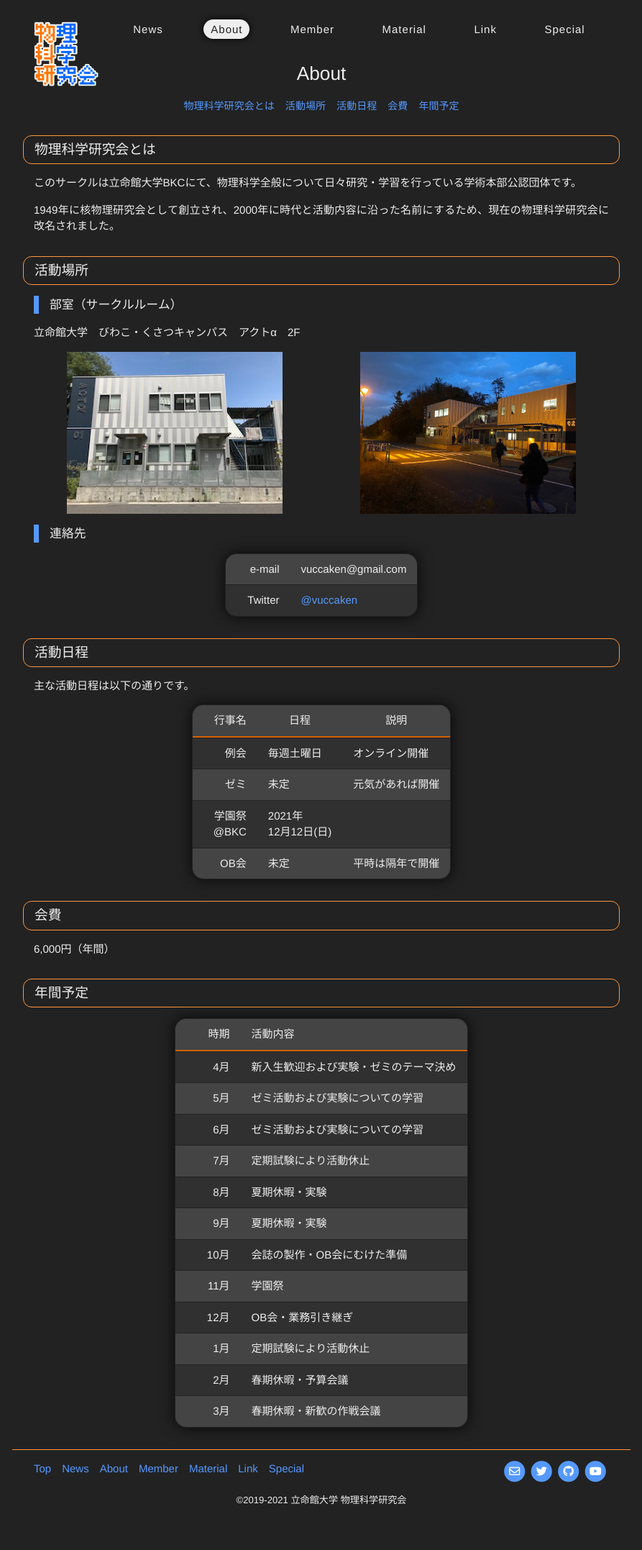
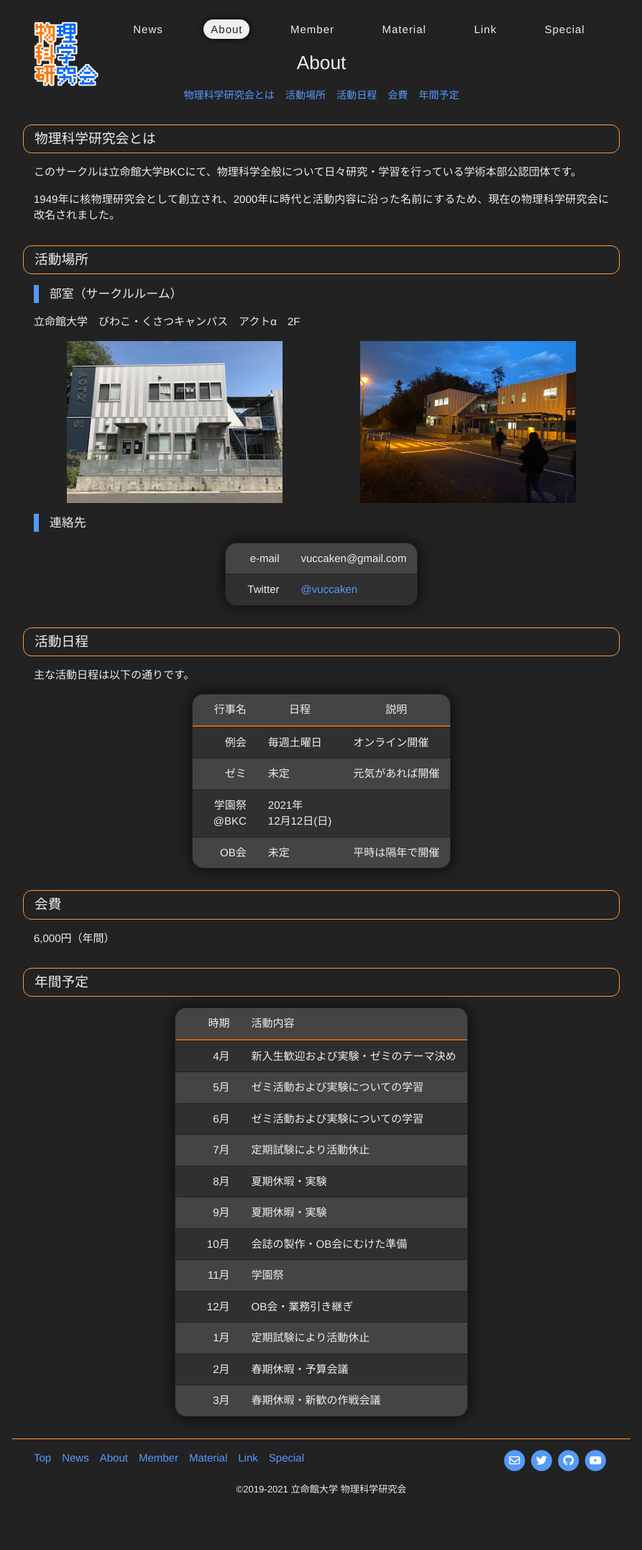
Before and after one commit to vuccaken/vuccaken.github.io, a Jekyll site: the page built from _pages/about.md, in a window 1280 px wide. Shown: the whole page at 72% size, without its empty margins (193-1086 px from the left). Built offline with Jekyll 4.4.1, drawn with Linux system fonts in a browser that asks for light colours; nearby versions of some CDN libraries.

Commit message:
余白の調整
特にスマホ表示での余白を大改造

```diff
--- a/_sass/_base.scss
+++ b/_sass/_base.scss
@@ -1,8 +1,9 @@
 html {
   font-size: $base-font-size;
-  // @media screen and (max-width: 480px) {
-  //   font-size: $small-font-size;
-  // }
+
+  @include media-query($on-mobile) {
+    font-size: $mobile-font-size;
+  }
 }
 
 
@@ -151,6 +152,11 @@
   th {
     font-weight: normal;
   }
+
+  @include media-query($on-mobile) {
+    width: 100%;
+    th, td {min-width: 0;}
+  }
 }
 
 
--- a/_sass/_layout.scss
+++ b/_sass/_layout.scss
@@ -1,10 +1,16 @@
 //
 // 共通
 //
+$logo-width: 90px;
+
 .site-header, .page-content, .site-footer {
   max-width: $content-width;
   margin: 0 auto;
   padding: 0 $spacing-unit;
+
+  @include media-query($on-mobile) {
+    padding: 0 $spacing-unit / 2;
+  }
 }
 
 //
@@ -14,7 +20,10 @@
   // border: solid 1px gold;
   // > * {border: solid 1px aqua;}
   margin-top: $spacing-unit;
-  margin-bottom: $spacing-unit;
+
+  @include media-query($on-mobile) {
+    margin-top: $spacing-unit / 2;
+  }
 
   a.site-title {
     position: absolute;
@@ -30,11 +39,12 @@
 
   img.site-logo {
     max-width: none;
-    width: 90px;
+    width: $logo-width;
+    margin-bottom: -6px; // 謎の空白をキャンセル
   }
 
   nav.site-nav {
-    margin-left: 90px + $spacing-unit / 2;
+    margin-left: $logo-width + $spacing-unit / 2;
   }
 
   ul.site-nav-list {
@@ -64,9 +74,10 @@
   }
 
   // 幅が狭くなってsite-navが折り返すタイミング
-  @media screen and (max-width: 650px) {
+  @include media-query(650px) {
     display: flex;
     align-items: center;
+    gap: $spacing-unit / 2;
 
     a.site-title {
       position: relative;
@@ -81,6 +92,13 @@
       flex-grow: 1;
     }
   }
+
+  @include media-query($on-mobile) {
+    nav.site-nav {
+      margin: 0 auto;
+      max-width: 250px;
+    }
+  }
 }
 
 
@@ -90,8 +108,17 @@
 .page-header {
   // border: solid 1px tomato;
   // > * {border: solid 1px aqua;}
-  padding: 0;
+  margin-top: $spacing-unit / 2;
   margin-bottom: $spacing-unit;
+
+  margin-left: auto;
+  margin-right: auto;
+  max-width: calc(100% - #{$logo-width} * 2 - #{$spacing-unit});
+
+  @include media-query($on-mobile) {
+    max-width: none;
+  }
+
   display: flex;
   flex-wrap: wrap;
   flex-direction: column;
@@ -117,7 +144,7 @@
     display: flex;
     flex-wrap: wrap;
     justify-content: center;
-    gap: $spacing-unit / 2;
+    gap: ($spacing-unit / 8) ($spacing-unit / 2);
   }
 }
 
@@ -130,13 +157,19 @@
   h2 {
     margin-left: -$space;
     margin-right: -$space;
-    padding: $space/3 $space;
+    padding: ($space / 3) $space;
     border: solid 1.5px $brand-color;
     border-radius: 12px;
+
+    @include media-query($on-mobile) {
+      margin-left: -$space / 2;
+      margin-right: -$space / 2;
+      padding: ($space / 6) ($space / 2);
+    }
   }
 
   h3 {
-    border-left: solid $space/2 $brand-color-sub;
+    border-left: solid ($space / 2) $brand-color-sub;
     padding-left: $space;
   }
 
@@ -270,7 +303,7 @@
     display: flex;
     flex-wrap: wrap;
     justify-content: center;
-    gap: $spacing-unit / 2;
+    gap: ($spacing-unit / 4) ($spacing-unit / 2);
   }
 
   .social-links {
--- a/_sass/initialize.scss
+++ b/_sass/initialize.scss
@@ -4,6 +4,7 @@
 $base-font-family: 'Helvetica Neue', Helvetica, Arial, 'ヒラギノ角ゴ Pro W3', 'Hiragino Kaku Gothic Pro', メイリオ, Meiryo, MS PGothic, sans-serif;
 $code-font-family: "Menlo", "Inconsolata", "Consolas", "Roboto Mono", "Ubuntu Mono", "Liberation Mono", "Courier New", monospace;
 $base-font-size:   15px !default;
+$mobile-font-size: 14px !default;
 $base-font-weight: 400 !default;
 $small-font-size:  $base-font-size * 0.875 !default;
 $base-line-height: 1.5 !default;
@@ -11,6 +12,14 @@
 $spacing-unit:     30px !default;
 $content-width:    800px !default;
 
+$on-mobile:        450px !default;
+
+@mixin media-query($device) {
+  @media screen and (max-width: $device) {
+    @content;
+  }
+}
+
 @import
   "base",             // Defines element resets.
   "layout"            // Defines structure and style based on CSS selectors.
--- a/_sass/pages/_home.scss
+++ b/_sass/pages/_home.scss
@@ -3,9 +3,11 @@
 //
 
 .top-image {
-  margin-bottom: $spacing-unit;
-  margin-left: -$spacing-unit;
-  margin-right: -$spacing-unit;
+  margin: $spacing-unit (-$spacing-unit);
+
+  @include media-query($on-mobile) {
+    margin: ($spacing-unit / 2) (-$spacing-unit / 2);
+  }
 
   background-image: url(../img/pages/tesla.jpg);
   background-repeat: no-repeat;
--- a/_sass/pages/_member.scss
+++ b/_sass/pages/_member.scss
@@ -21,6 +21,10 @@
   gap: $spacing-unit;
   grid-template-columns: repeat(auto-fill, minmax(300px, 1fr));
   justify-items: center;
+
+  @include media-query($on-mobile) {
+    gap: $spacing-unit / 2;
+  }
 }
 
 .member-card {
--- a/_sass/pages/_news.scss
+++ b/_sass/pages/_news.scss
@@ -22,6 +22,10 @@
   background-color: $bg-color-sub;
   box-shadow: $box-shadow;
 
+  @include media-query($on-mobile) {
+    padding: $spacing-unit / 2;
+  }
+
   a {
     // URLがうまく折り返さないので、これで強制する。
     word-break: break-all;
```
